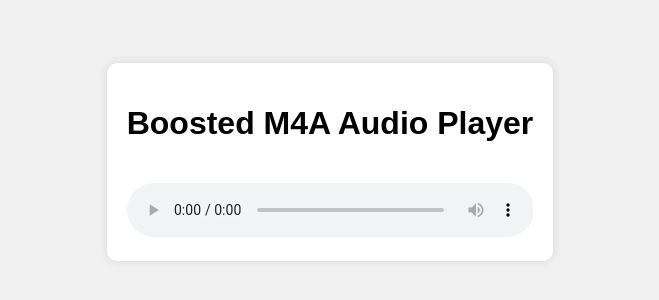
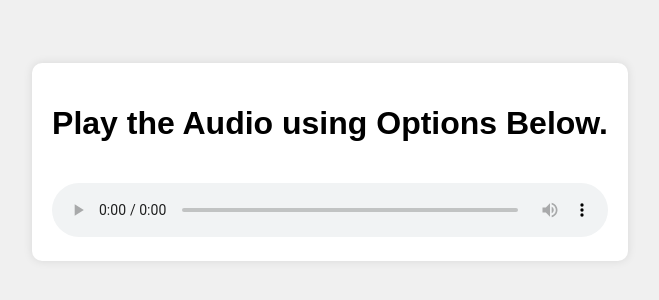
Before and after one commit to alikazmidev/web-audio-player, a plain HTML site: page index.html in a window 1280 px wide. Shown: the part 238-538 px from the top of the page, without its empty margins (310-969 px from the left). Drawn offline with Linux system fonts and the light colour scheme.

Commit message:
Update index.html

```diff
--- a/index.html
+++ b/index.html
@@ -29,7 +29,7 @@
 </head>
 <body>
     <div class="player">
-        <h1>Boosted M4A Audio Player</h1>
+        <h1>Play the Audio using Options Below. </h1>
         <audio id="audioPlayer" controls>
             <source src="/Recording.m4a" type="audio/mp4">
             Your browser does not support the audio element.
```
